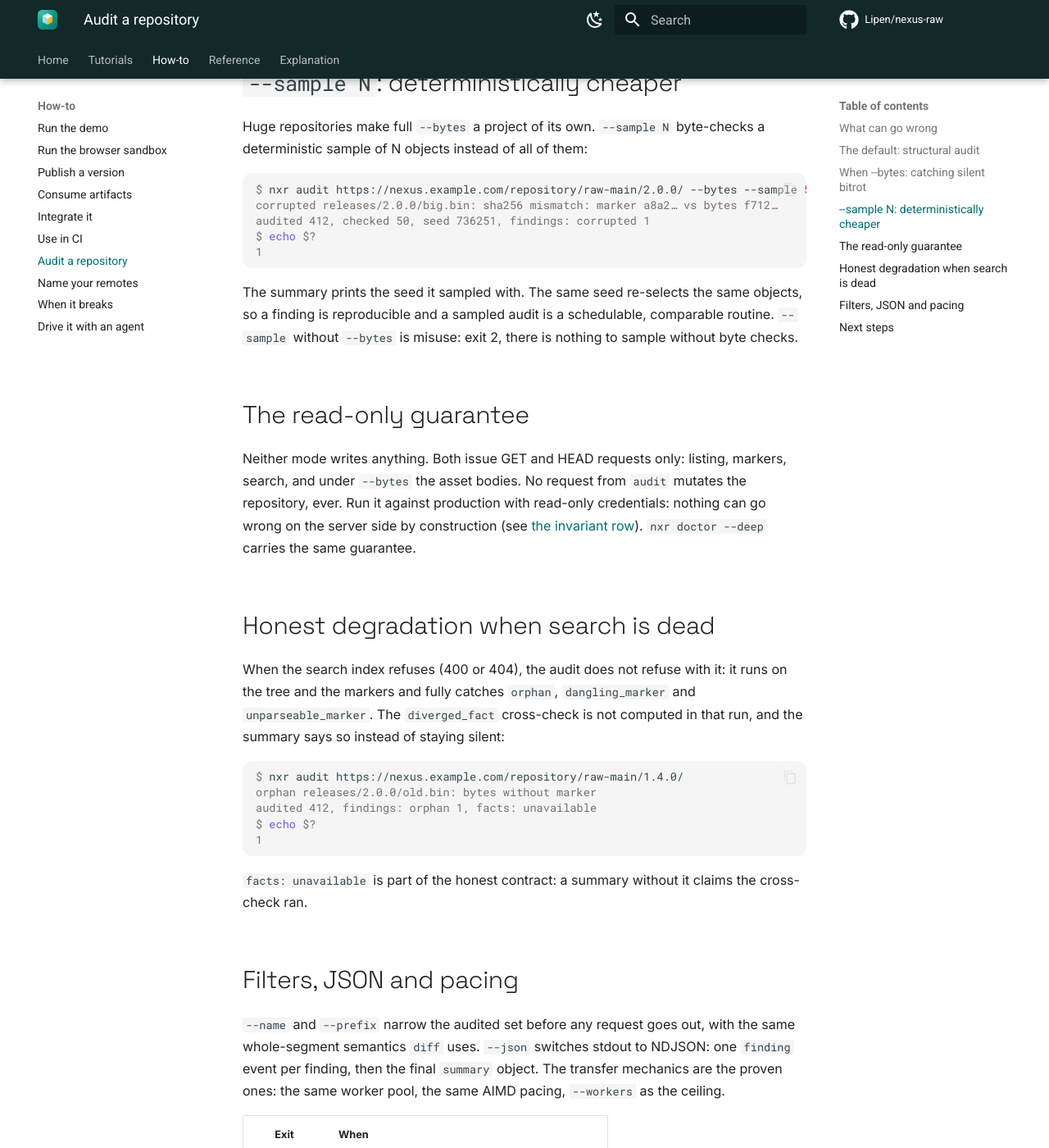
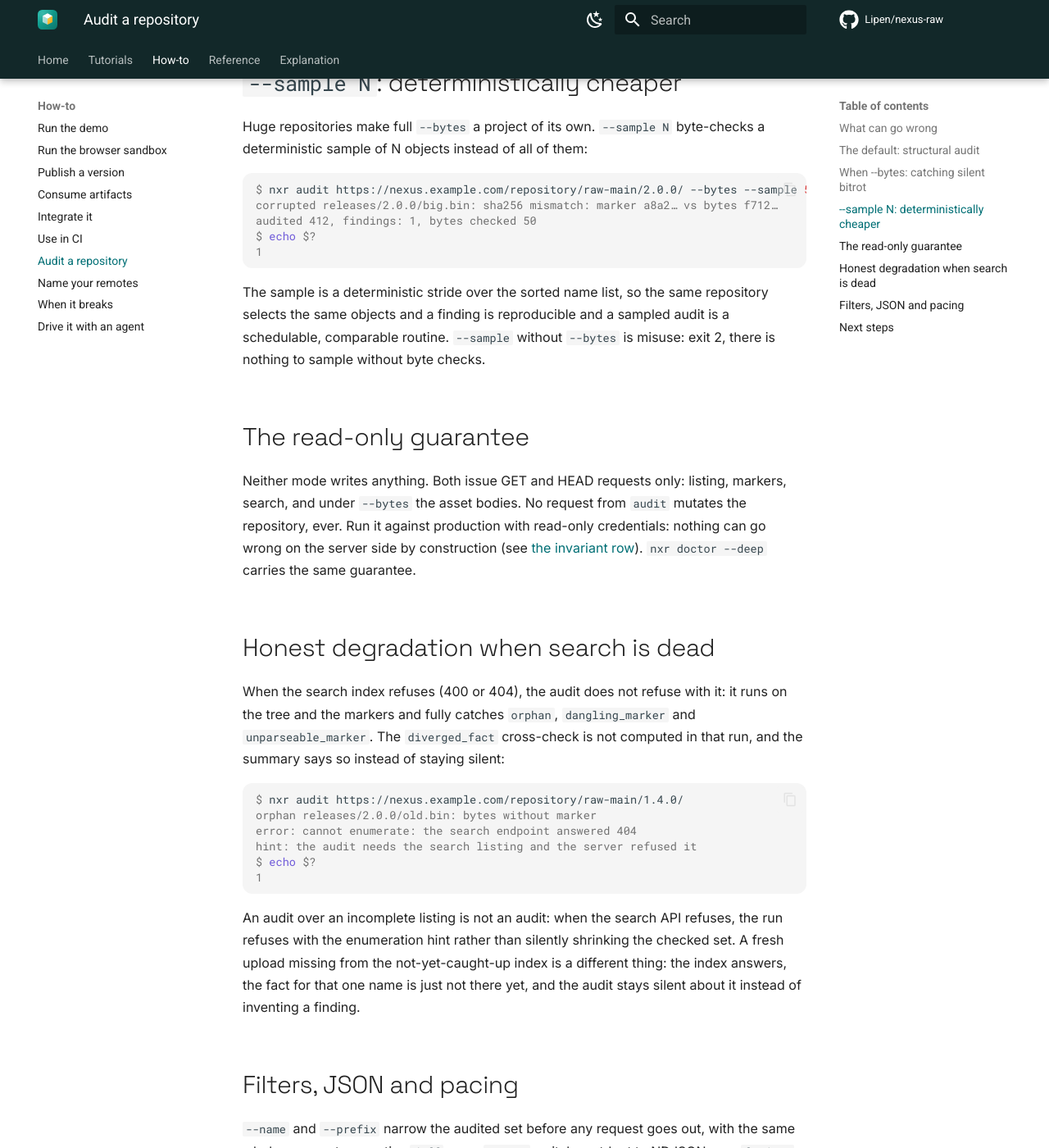
Before and after one commit to Lipen/nexus-raw, an MkDocs documentation site: the page built from docs/how-to/audit.md, in a window 1280 px wide and 1400 px high, scrolled down 2577 px. Shown: the whole window at 82% size. Built offline with MkDocs 1.6.1 and Material for MkDocs 9.7.7, drawn with Linux system fonts in a browser that asks for light colours; comment, search, counter and statistics services are not loaded; some of the changed text lies outside the part shown.

Commit message:
docs: the audit pages speak the binary's output format

````diff
--- a/docs/how-to/audit.md
+++ b/docs/how-to/audit.md
@@ -43,7 +43,7 @@ orphan releases/2.0.0/big.bin: bytes without marker
 dangling_marker releases/2.0.0/app.zip: marker without bytes
 unparseable_marker releases/2.0.0/notes.txt: marker does not parse as sha256sum -c
 diverged_fact releases/1.4.0/app-1.4.0.zip: marker f732… diverges from search fact a8a2…
-audited 412, findings: orphan 1, dangling_marker 1, unparseable_marker 1, diverged_fact 1
+audited 412, findings: 4, bytes checked 0
 $ echo $?
 1
 ```
@@ -74,7 +74,7 @@ No metadata-only run can find bitrot, because nothing in the metadata moved.
 ```console
 $ nxr audit https://nexus.example.com/repository/raw-main/1.4.0/ --bytes
 corrupted releases/1.4.0/app-1.4.0.zip: sha256 mismatch: marker a8a2… vs bytes f712…
-audited 412, checked 412, findings: corrupted 1
+audited 412, findings: 1, bytes checked 412
 $ echo $?
 1
 ```
@@ -91,13 +91,12 @@ Huge repositories make full `--bytes` a project of its own.
 ```console
 $ nxr audit https://nexus.example.com/repository/raw-main/2.0.0/ --bytes --sample 50
 corrupted releases/2.0.0/big.bin: sha256 mismatch: marker a8a2… vs bytes f712…
-audited 412, checked 50, seed 736251, findings: corrupted 1
+audited 412, findings: 1, bytes checked 50
 $ echo $?
 1
 ```
 
-The summary prints the seed it sampled with.
-The same seed re-selects the same objects, so a finding is reproducible and a sampled audit is a schedulable, comparable routine.
+The sample is a deterministic stride over the sorted name list, so the same repository selects the same objects and a finding is reproducible and a sampled audit is a schedulable, comparable routine.
 `--sample` without `--bytes` is misuse: exit 2, there is nothing to sample without byte checks.
 
 ## The read-only guarantee
@@ -116,12 +115,14 @@ The `diverged_fact` cross-check is not computed in that run, and the summary say
 ```console
 $ nxr audit https://nexus.example.com/repository/raw-main/1.4.0/
 orphan releases/2.0.0/old.bin: bytes without marker
-audited 412, findings: orphan 1, facts: unavailable
+error: cannot enumerate: the search endpoint answered 404
+hint: the audit needs the search listing and the server refused it
 $ echo $?
 1
 ```
 
-`facts: unavailable` is part of the honest contract: a summary without it claims the cross-check ran.
+An audit over an incomplete listing is not an audit: when the search API refuses, the run refuses with the enumeration hint rather than silently shrinking the checked set.
+A fresh upload missing from the not-yet-caught-up index is a different thing: the index answers, the fact for that one name is just not there yet, and the audit stays silent about it instead of inventing a finding.
 
 ## Filters, JSON and pacing
 
````
Also changed, not shown: docs/reference/cli.md (+5 -5 lines).
